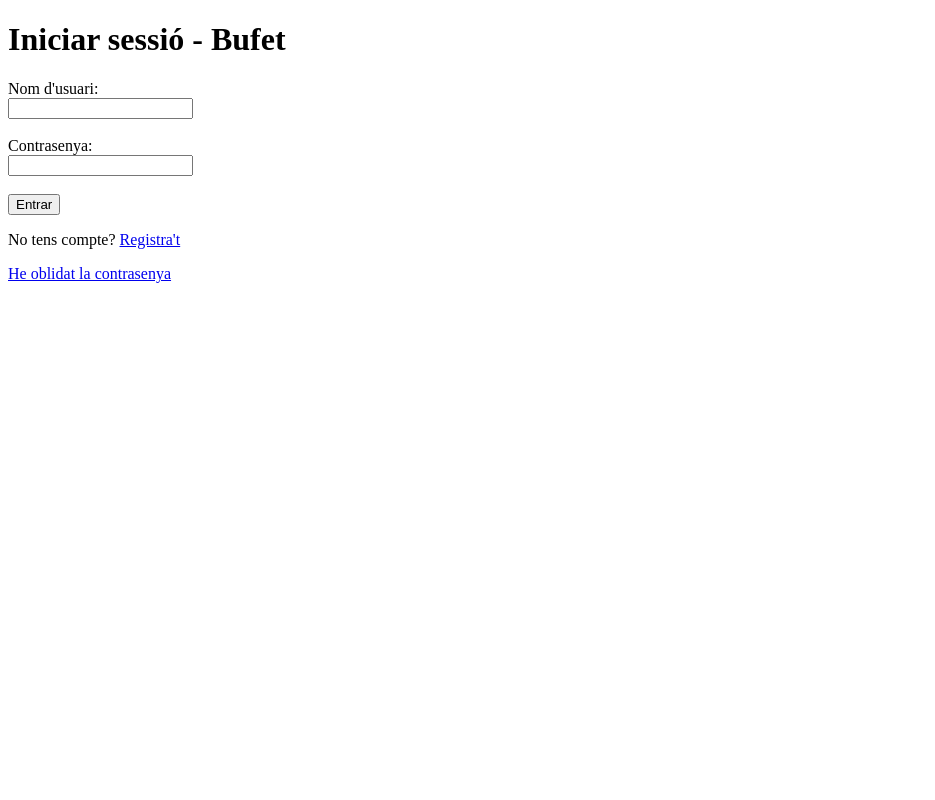
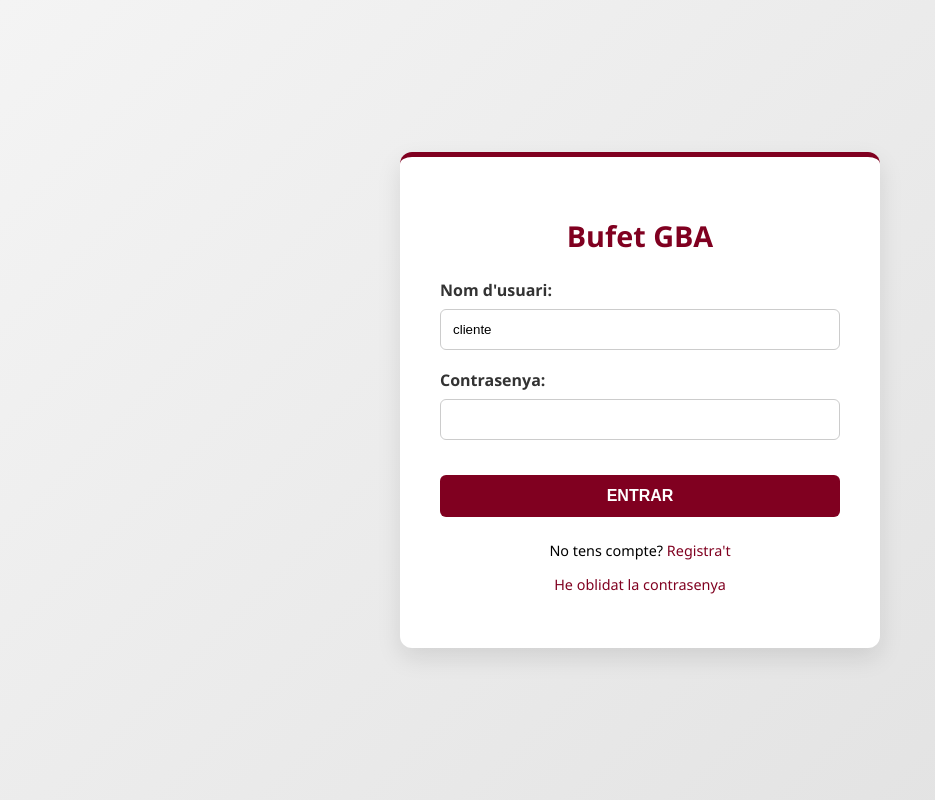
Before and after one commit to impinianyi-sys/PHP_GBA, a PHP site: page /src/auth/login.php in a window 1280 px wide. Shown: the whole page, without its empty margins (0-935 px from the left). Run offline with PHP 8.4, Linux system fonts and the light colour scheme.

Commit message:
Modificaciones de la apariencia

```diff
--- a/src/auth/login.php
+++ b/src/auth/login.php
@@ -18,11 +18,9 @@ if ($_SERVER['REQUEST_METHOD'] === 'POST') {
 
         if ($usuari && password_verify($contrasenya, $usuari['contraseña'])) {
             session_regenerate_id(true);
-
             $_SESSION['usuari_id'] = $usuari['id'];
             $_SESSION['nom_usuari'] = $usuari['nombre'];
             $_SESSION['rol'] = $usuari['rol'];
-
             header('Location: dashboard.php');
             exit;
         } else {
@@ -38,31 +36,156 @@ if ($_SERVER['REQUEST_METHOD'] === 'POST') {
 <html lang="ca">
 <head>
     <meta charset="UTF-8">
-    <title>Iniciar sessió</title>
+    <meta name="viewport" content="width=device-width, initial-scale=1.0">
+    <title>Login - Bufet GBA</title>
+    <style>
+        :root {
+            --granate: #800020;
+            --granate-light: #a52a2a;
+            --white: #ffffff;
+            --gray-light: #f4f4f4;
+            --text-dark: #333;
+        }
+
+        body {
+            font-family: 'Segoe UI', sans-serif;
+            background: linear-gradient(135deg, var(--gray-light) 0%, #e0e0e0 100%);
+            display: flex;
+            justify-content: center;
+            align-items: center;
+            height: 100vh;
+            margin: 0;
+        }
+
+        .login-card {
+            background: var(--white);
+            padding: 2.5rem;
+            border-radius: 12px;
+            box-shadow: 0 10px 25px rgba(0,0,0,0.1);
+            width: 100%;
+            max-width: 400px;
+            border-top: 5px solid var(--granate);
+        }
+
+        h1 {
+            color: var(--granate);
+            text-align: center;
+            margin-bottom: 1.5rem;
+            font-size: 1.8rem;
+        }
+
+        .form-group {
+            margin-bottom: 1.2rem;
+        }
+
+        label {
+            display: block;
+            margin-bottom: 0.5rem;
+            color: var(--text-dark);
+            font-weight: 600;
+        }
+
+        input {
+            width: 100%;
+            padding: 12px;
+            border: 1px solid #ccc;
+            border-radius: 6px;
+            box-sizing: border-box;
+            transition: border-color 0.3s;
+        }
+
+        input:focus {
+            outline: none;
+            border-color: var(--granate);
+        }
+
+        .btn-submit {
+            width: 100%;
+            background-color: var(--granate);
+            color: white;
+            padding: 12px;
+            border: none;
+            border-radius: 6px;
+            font-size: 1rem;
+            font-weight: bold;
+            cursor: pointer;
+            transition: background 0.3s;
+            margin-top: 1rem;
+        }
+
+        .btn-submit:hover {
+            background-color: var(--granate-light);
+        }
+
+        .alert {
+            padding: 10px;
+            border-radius: 4px;
+            margin-bottom: 1rem;
+            font-size: 0.9rem;
+            text-align: center;
+        }
+
+        .alert-error { background: #f8d7da; color: #721c24; border: 1px solid #f5c6cb; }
+        .alert-success { background: #d4edda; color: #155724; border: 1px solid #c3e6cb; }
+
+        .links {
+            margin-top: 1.5rem;
+            text-align: center;
+            font-size: 0.9rem;
+        }
+
+        .links a {
+            color: var(--granate);
+            text-decoration: none;
+        }
+
+        .links a:hover { text-decoration: underline; }
+    </style>
 </head>
 <body>
-    <h1>Iniciar sessió - Bufet</h1>
+
+    <div class="login-card">
+        <h1>Bufet GBA</h1>
 
         <?php if (isset($error)): ?>
-        <p style="color: red;"><?= htmlspecialchars($error) ?></p>
+            <div class="alert alert-error"><?= htmlspecialchars($error) ?></div>
         <?php endif; ?>
 
         <?php if (isset($_SESSION['missatge'])): ?>
-        <p style="color: green;"><?= htmlspecialchars($_SESSION['missatge']) ?></p>
+            <div class="alert alert-success">
+                <?= htmlspecialchars($_SESSION['missatge']) ?>
                 <?php unset($_SESSION['missatge']); ?>
+            </div>
         <?php endif; ?>
 
-    <form method="POST">
-        <label>Nom d'usuari:</label><br>
-        <input type="text" name="nom_usuari" required><br><br>
+        <form method="POST" id="loginForm">
+            <div class="form-group">
+                <label>Nom d'usuari:</label>
+                <input type="text" name="nom_usuari" id="userInput" required>
+            </div>
 
-        <label>Contrasenya:</label><br>
-        <input type="password" name="contrasenya" required><br><br>
+            <div class="form-group">
+                <label>Contrasenya:</label>
+                <input type="password" name="contrasenya" required>
+            </div>
 
-        <button type="submit">Entrar</button>
+            <button type="submit" class="btn-submit">ENTRAR</button>
         </form>
 
+        <div class="links">
             <p>No tens compte? <a href="registro.php">Registra't</a></p>
-    <p><a href="recuperarPass.php">He oblidat la contrasenya</a></p>
+            <p><a href="recuperar_contrasenya.php">He oblidat la contrasenya</a></p>
+        </div>
+    </div>
+
+    <script>
+        window.onload = function() {
+            const userInput = document.getElementById('userInput');
+            if (userInput.value === "") {
+                userInput.value = "cliente";
+            }
+        };
+    </script>
+
 </body>
 </html>
```
Lines whose indentation alone changed are shown as unchanged.
